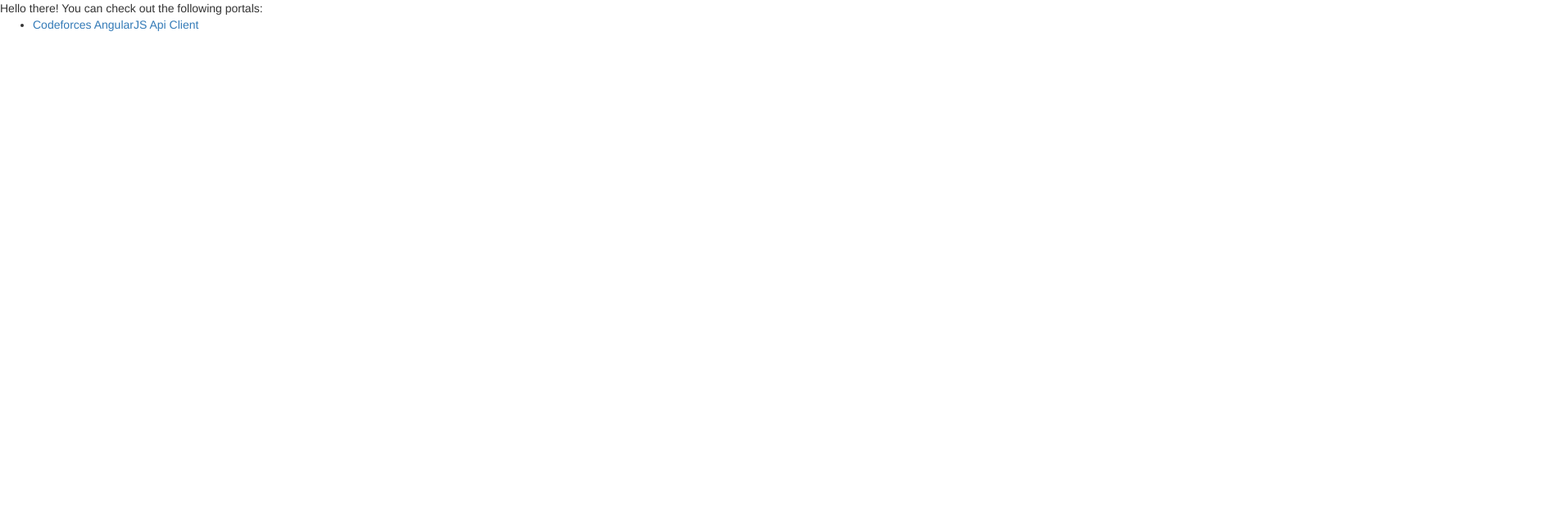
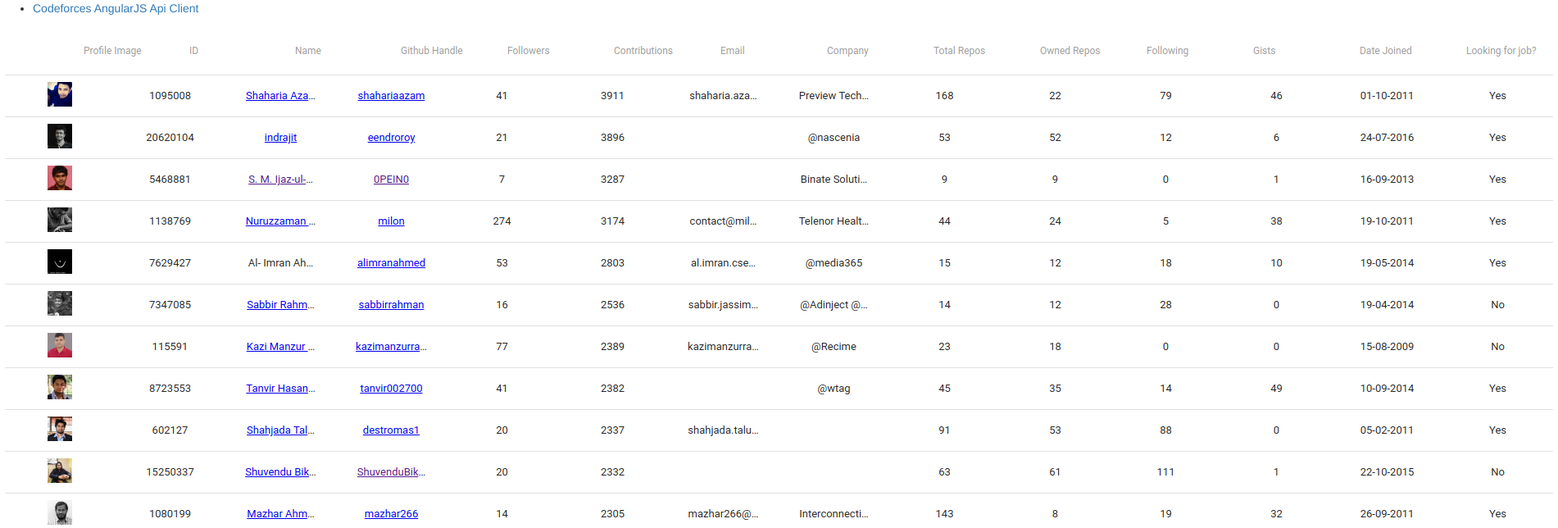
Before and after one commit to 0PEIN0/0pein0.github.io, a plain HTML site: page index.html in a window 1280 px wide. Shown: the top 644 px of the page at 82% size, 1901 px wide, since content can reach past the window. Drawn offline with nearby package versions, Linux system fonts and the light colour scheme; some packages are replaced by stand-ins of ours.

Commit message:
Added image of bd github users page.

```diff
--- a/index.html
+++ b/index.html
@@ -14,9 +14,9 @@
 		<title></title>
 	</head>
 	<body>
-		Hello there! You can check out the following portals:
 		<ul>
 			<li><a href="http://0pein0.github.io/cfapi">Codeforces AngularJS Api Client</a></li>
 		</ul>
+		<img src="assets/img/bd-github-users.png" />
 	</body>
 </html>
```
Also changed, not shown: assets/img/bd-github-users.png (added).
